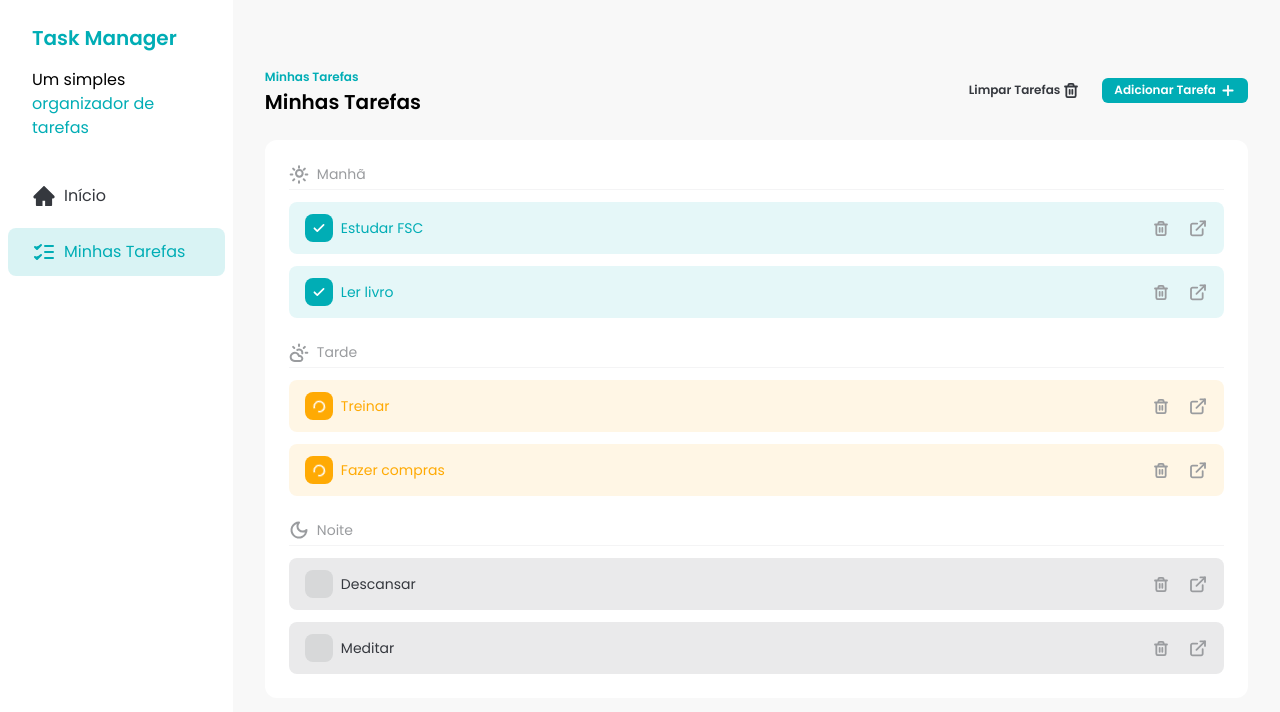
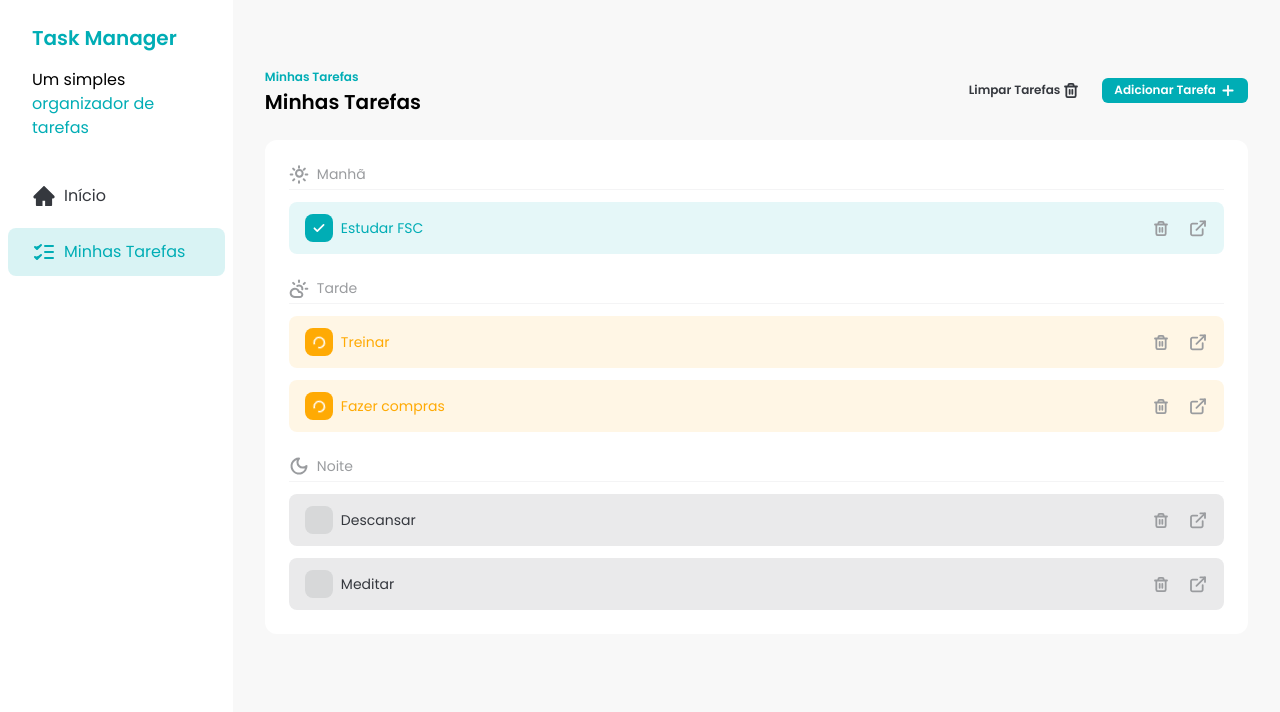
Before and after one commit to Cleyton-1995/fsc-task-manager, a React (Vite) app: page / in a window 1280 px wide. Shown: the top 712 px of the page. Built offline with nearby package versions, Linux system fonts and the light colour scheme; data requests are answered from the project's data file.

Commit message:
feat: add hooks to handle task addition, deletion and fetching

```diff
--- a/db.json
+++ b/db.json
@@ -4,13 +4,6 @@
       "id": "1",
       "title": "Estudar FSC",
       "description": "Estudar para a prova do FSC",
-      "time": "morning",
-      "status": "done"
-    },
-    {
-      "id": "2",
-      "title": "Ler livro",
-      "description": "Ler livro para a prova do FSC",
       "time": "morning",
       "status": "done"
     },
--- a/src/components/AddTasksDialog.jsx
+++ b/src/components/AddTasksDialog.jsx
@@ -1,6 +1,5 @@
 import './AddTasksDialog.css';
 
-import { useMutation, useQueryClient } from '@tanstack/react-query';
 import PropTypes from 'prop-types';
 import { useRef } from 'react';
 import { createPortal } from 'react-dom';
@@ -10,26 +9,13 @@ import { toast } from 'sonner';
 import { v4 } from 'uuid';
 
 import { LoaderIcon } from '../assets/icons';
+import useAddTasks from '../hooks/data/useAddTasks';
 import Button from './Button';
 import Input from './Input';
 import TimeSelect from './TimeSelect';
 
 export default function AddTasksDialog({ isOpen, handleClose }) {
-  const queryClient = useQueryClient();
-
-  const { mutate } = useMutation({
-    mutationKey: 'add-task',
-    mutationFn: async (task) => {
-      const response = await fetch('http://localhost:3000/tasks', {
-        method: 'POST',
-        body: JSON.stringify(task),
-      });
-      if (!response.ok) {
-        throw new Error();
-      }
-      return response.json();
-    },
-  });
+  const { mutate: addTask } = useAddTasks();
 
   const {
     register,
@@ -55,11 +41,8 @@ export default function AddTasksDialog({ isOpen, handleClose }) {
       status: 'not_started',
     };
 
-    mutate(task, {
+    addTask(task, {
       onSuccess: () => {
-        queryClient.setQueryData('tasks', (currentTasks) => {
-          return [...currentTasks, task];
-        });
         handleClose();
         reset({
           title: '',
--- a/src/components/Tasks.jsx
+++ b/src/components/Tasks.jsx
@@ -1,4 +1,4 @@
-import { useQuery, useQueryClient } from '@tanstack/react-query';
+import { useQueryClient } from '@tanstack/react-query';
 import { useState } from 'react';
 import { toast } from 'sonner';
 
@@ -9,6 +9,7 @@ import {
   SunIcon,
   TrashIcon,
 } from '../assets/icons';
+import useGetTasks from '../hooks/data/useGetTasks';
 import AddTasksDialog from './AddTasksDialog';
 import Button from './Button';
 import TasksItem from './TasksItem';
@@ -16,16 +17,7 @@ import TasksSeparator from './TasksSeparator';
 export default function Tasks() {
   const queryClient = useQueryClient();
 
-  const { data: tasks } = useQuery({
-    queryKey: 'tasks',
-    queryFn: async () => {
-      const response = await fetch('http://localhost:3000/tasks', {
-        method: 'GET',
-      });
-      const tasks = await response.json();
-      return tasks;
-    },
-  });
+  const { data: tasks } = useGetTasks();
 
   const [addTasksDialogIsOpen, setAddTasksDialogIsOpen] = useState(false);
 
--- a/src/components/TasksItem.jsx
+++ b/src/components/TasksItem.jsx
@@ -1,30 +1,17 @@
-import { useMutation, useQueryClient } from '@tanstack/react-query';
 import PropTypes from 'prop-types';
 import { Link } from 'react-router-dom';
 import { toast } from 'sonner';
 
 import { CkeckIcon, DetailsIcon, LoaderIcon, TrashIcon } from '../assets/icons';
+import useDeleteTasks from '../hooks/data/useDeleteTasks';
 import Button from './Button';
 
 export default function TasksItem({ task, handleTaskCheckoutClick }) {
-  const queryClient = useQueryClient();
-
-  const { mutate, isPending } = useMutation({
-    mutationKey: ['deleteTask', task.id],
-    mutationFn: async () => {
-      const response = await fetch(`http://localhost:3000/tasks/${task.id}`, {
-        method: 'DELETE',
-      });
-      return response.json();
-    },
-  });
+  const { mutate: deleteTask, isPending } = useDeleteTasks(task.id);
 
   async function handleDeleteClick() {
-    mutate(undefined, {
+    deleteTask(undefined, {
       onSuccess: () => {
-        queryClient.setQueryData('tasks', (currentTasks) => {
-          return currentTasks.filter((oldTask) => oldTask.id !== task.id);
-        });
         toast.success('Tarefa deletada com sucesso!');
       },
       onError: () => {
--- /dev/null
+++ b/src/hooks/data/useAddTasks.js
@@ -0,0 +1,25 @@
+import { useMutation, useQueryClient } from '@tanstack/react-query';
+
+export default function useAddTasks() {
+  const queryClient = useQueryClient();
+
+  return useMutation({
+    mutationKey: 'add-task',
+    mutationFn: async (task) => {
+      const response = await fetch('http://localhost:3000/tasks', {
+        method: 'POST',
+        body: JSON.stringify(task),
+      });
+      if (!response.ok) {
+        throw new Error();
+      }
+      const createdTask = await response.json();
+      return createdTask;
+    },
+    onSuccess: (createdTask) => {
+      queryClient.setQueryData('tasks', (currentTasks) => {
+        return [...currentTasks, createdTask];
+      });
+    },
+  });
+}
--- /dev/null
+++ b/src/hooks/data/useDeleteTasks.js
@@ -0,0 +1,21 @@
+import { useMutation, useQueryClient } from '@tanstack/react-query';
+
+export default function useDeleteTasks(taskId) {
+  const queryClient = useQueryClient();
+
+  return useMutation({
+    mutationKey: ['deleteTask', taskId],
+    mutationFn: async () => {
+      const response = await fetch(`http://localhost:3000/tasks/${taskId}`, {
+        method: 'DELETE',
+      });
+      const deletedTask = await response.json();
+      return deletedTask;
+    },
+    onSuccess: (deletedTask) => {
+      queryClient.setQueryData('tasks', (currentTasks) => {
+        return currentTasks.filter((oldTask) => oldTask.id !== deletedTask.id);
+      });
+    },
+  });
+}
--- /dev/null
+++ b/src/hooks/data/useGetTasks.js
@@ -0,0 +1,14 @@
+import { useQuery } from '@tanstack/react-query';
+
+export default function useGetTasks() {
+  return useQuery({
+    queryKey: 'tasks',
+    queryFn: async () => {
+      const response = await fetch('http://localhost:3000/tasks', {
+        method: 'GET',
+      });
+      const tasks = await response.json();
+      return tasks;
+    },
+  });
+}
```
